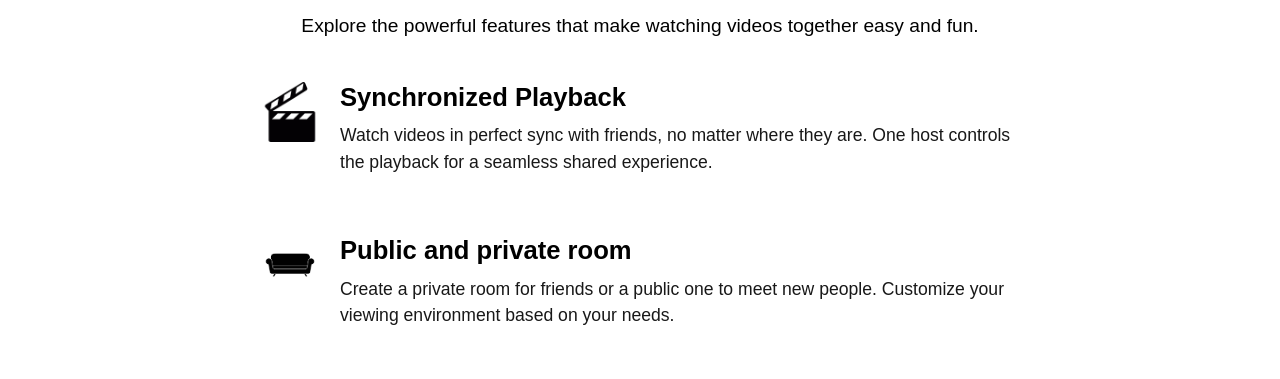
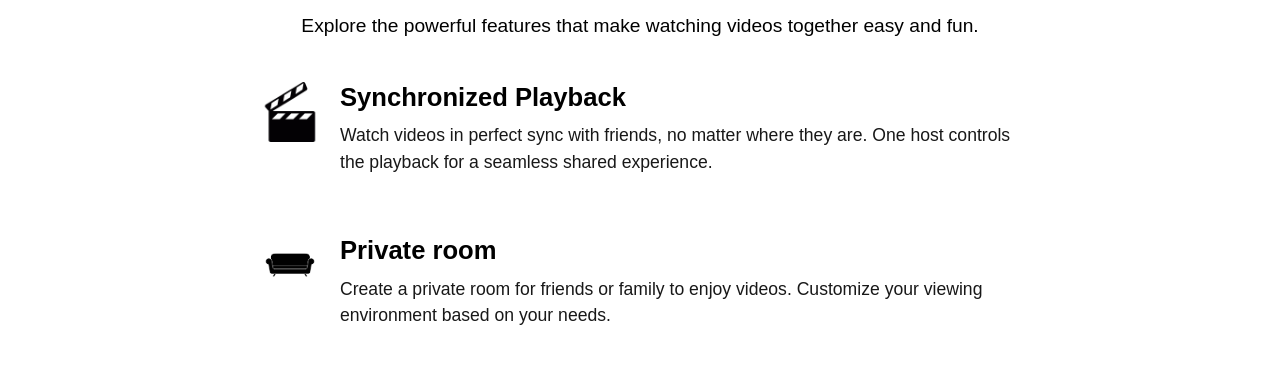
Before and after one commit to M-Pradip/watchbuddy_v1, a website: page public/features.html in a window 1280 px wide. Shown: the part 211-590 px from the top of the page. Drawn offline with Linux system fonts and the light colour scheme.

Commit message:
text ui changes of some words

```diff
--- a/public/features.html
+++ b/public/features.html
@@ -49,10 +49,10 @@
       <div class="feature">
         <img src="/assests/priv.jpg" alt="priv icon" />
         <div class="feature-text">
-          <h2>Public and private room</h2>
+          <h2>Private room</h2>
           <p>
-            Create a private room for friends or a public one to meet new
-            people. Customize your viewing environment based on your needs.
+            Create a private room for friends or family to enjoy videos.
+            Customize your viewing environment based on your needs.
           </p>
         </div>
       </div>
```
Also changed, not shown: public/index.html (+2 -3 lines), public/pricing.html (+0 -2 lines).
